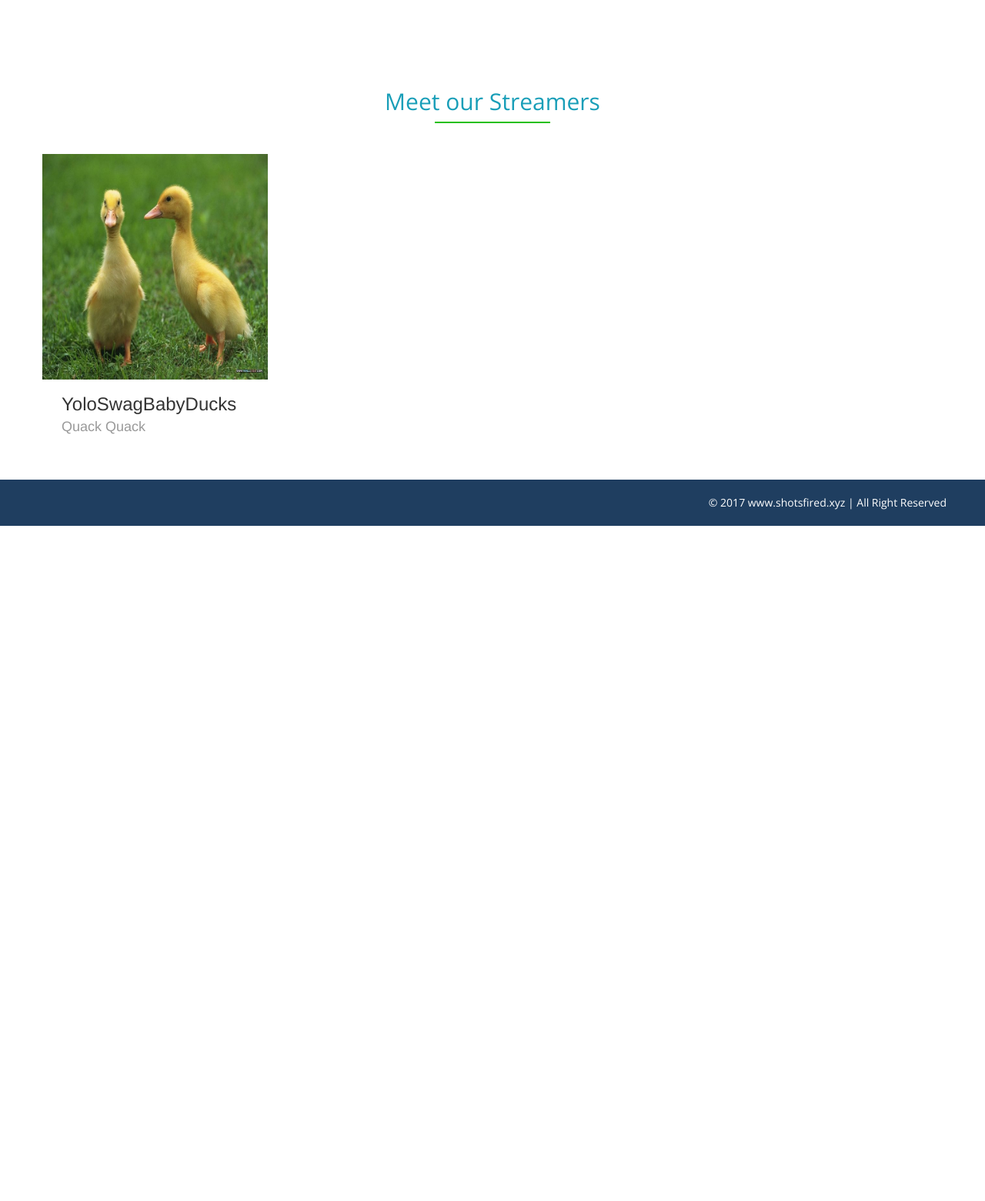
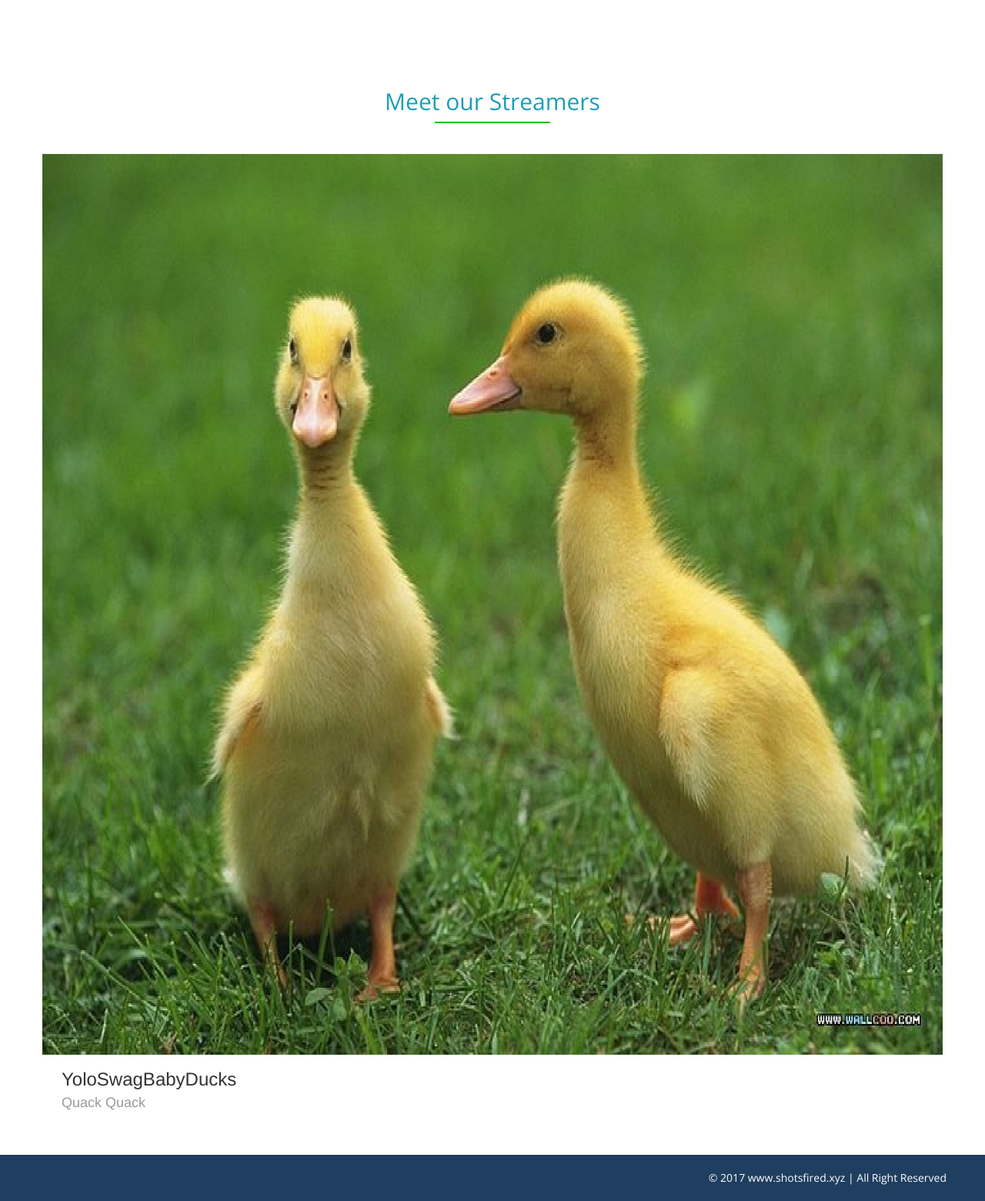
Before and after one commit to Krono5/ShotsFired, a PHP site: page /about.php in a window 1280 px wide. Shown: the part 532-2092 px from the top of the page at 77% size. Before the commit the page ends 1215 px from the top, so only its background shows below. Run offline with PHP 8.4, Linux system fonts and the light colour scheme; some libraries are stand-ins or nearby versions.

Commit message:
center maybe pls

```diff
--- a/about.php
+++ b/about.php
@@ -175,7 +175,7 @@
         </h2>
 
         <div class="row" style="text-align:left">
-          <div class="col-sm-3 col-xs-6 center-block">
+          <div class="col-sm-3 col-xs-6 col-md-12">
             <div class="card card-block">
               <a href="#"><img alt="" class="team-img" src="img/BabyDucks.jpg">
               <div class="card-title-wrap">
```
